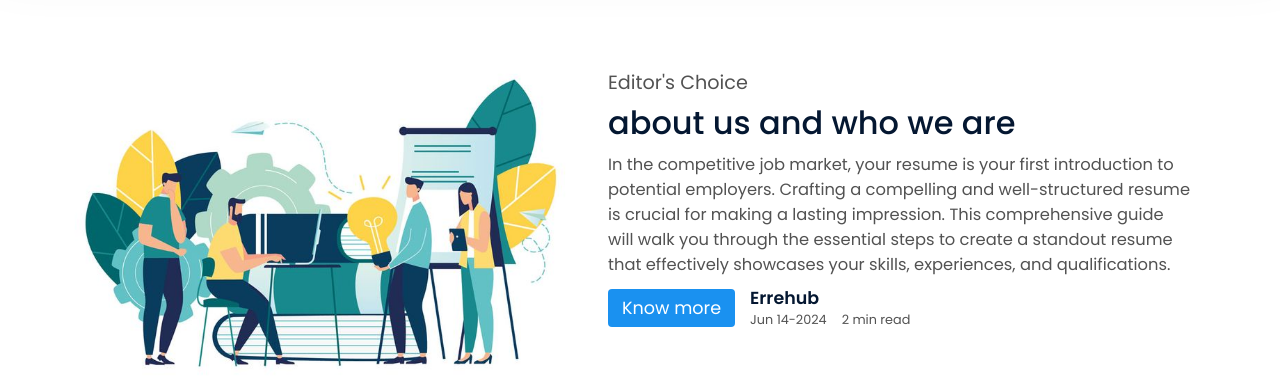
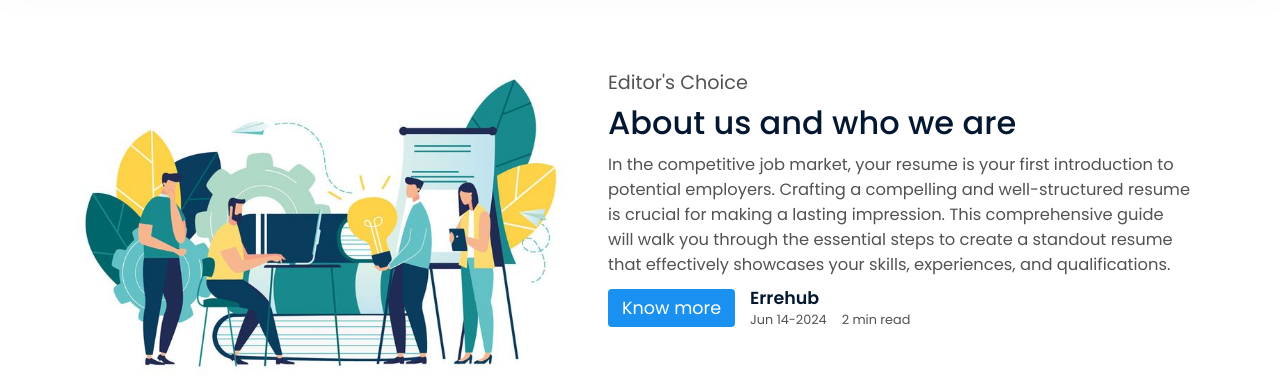
Before and after one commit to youssef-erremili/Resume-Builder, a PHP site: page /blog/content.php in a window 1280 px wide. Shown: the part 153-533 px from the top of the page. Run offline with PHP 8.4, Linux system fonts and the light colour scheme; some web fonts are replaced.

Commit message:
Edit blog file

```diff
--- a/blog/content.php
+++ b/blog/content.php
@@ -39,18 +39,18 @@ include("../config/config.php");
                     <li><a href="../template/template.php">templates</a></li>
                     <li><a href="">features</a></li>
                     <li><a href="../blog/content.php">blog</a></li>
-                    <li><a href="">about</a></li>
+                    <li><a href="../blog/topic.php?id=2&title=about-us&image=../assets/image/about-us.jpg">about</a></li>
                 </ul>
             </nav>
             <div class="getBtn">
                 <?php if (isset($_SESSION["User-Name"])) : ?>
                     <span class="regBtn"><?php echo htmlspecialchars($_SESSION["User-Name"]); ?></span>
-                    <a class="regBtn" id="logout" href="logout/logout.php">
+                    <a class="regBtn" id="logout" href="../logout/logout.php">
                         <ion-icon name="log-out-outline"></ion-icon>
                     </a>
                 <?php else : ?>
-                    <a class="regBtn login" href="login/login.php">Log in</a>
-                    <a class="regBtn sign" href="signup/sign-up.php">Sign in</a>
+                    <a class="regBtn login" href="../login/login.php">Log in</a>
+                    <a class="regBtn sign" href="../signup/sign-up.php">Sign in</a>
                 <?php endif; ?>
             </div>
         </div>
@@ -66,7 +66,7 @@ include("../config/config.php");
                         <section class="admin">
                             <h4>editor's choice</h4>
                         </section>
-                        <h2 class="title">about us and who we are</h2>
+                        <h2 class="title">About us and who we are</h2>
                         <div class="topicDescr">
                             <p>In the competitive job market, your resume is your first introduction to potential
                                 employers. Crafting a compelling and well-structured resume is crucial for making a
```
